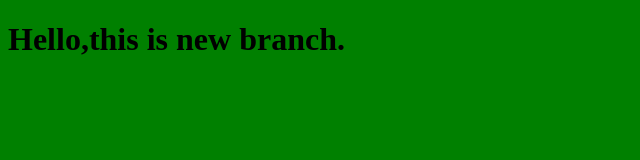
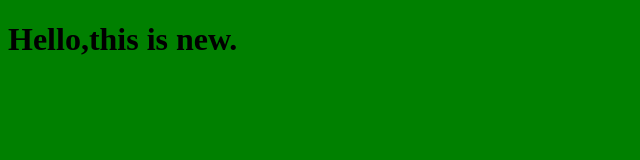
Before and after one commit to mw4982513-ux/myproject, a plain HTML site: page index.html in a window 1280 px wide. Shown: the whole page, without its empty margins (0-640 px from the left). Drawn offline with Linux system fonts and the light colour scheme.

Commit message:
edit the html file

```diff
--- a/index.html
+++ b/index.html
@@ -9,7 +9,7 @@
 </head>
 <body>
     <h1>
-        Hello,this is new branch.
+        Hello,this is new.
     </h1>
     <script src="app.js"></script>
 </body>
```
